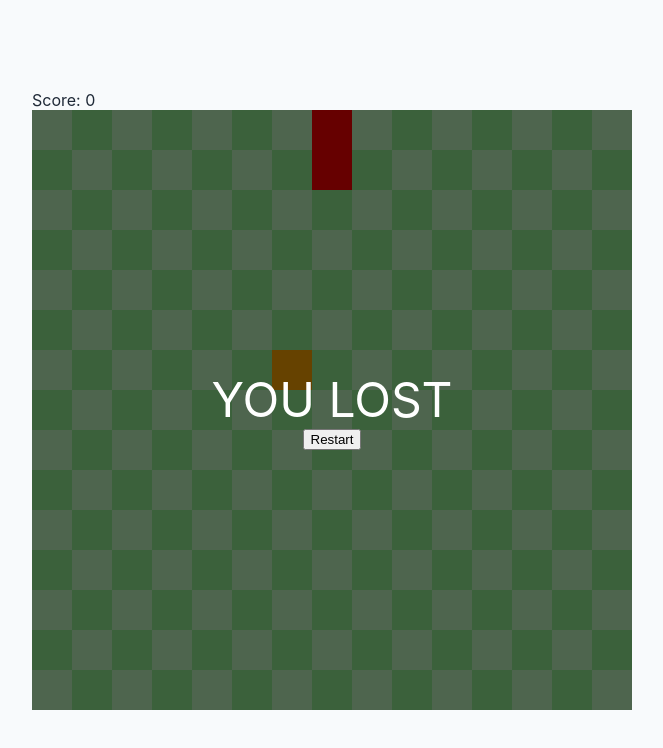
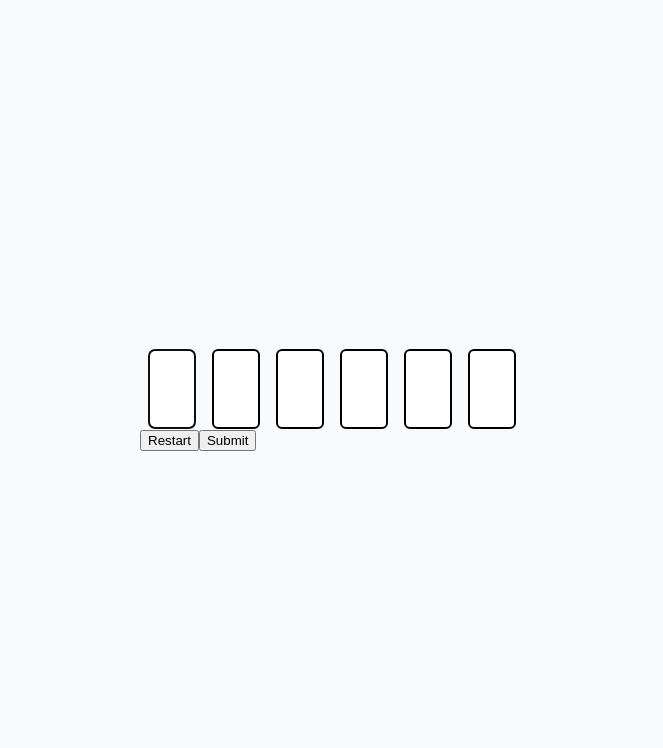
Before and after one commit to pugweather/js-internals-and-other-stuff, a React (Vite) app in the folder react-playground/: page / in a window 1280 px wide. Shown: the top 748 px of the page, without its empty margins (308-971 px from the left). Built offline with nearby package versions, Linux system fonts and the light colour scheme.

Commit message:
-one time passcode (no POST request only frontend)

```diff
--- a/react-playground/src/App.jsx
+++ b/react-playground/src/App.jsx
@@ -10,14 +10,15 @@
 // import Wordle from "./wordle/Wordle"
 // import WordleV2 from "./questions/wordle-v2/WordleV2.jsx"
 // import Matching from "./questions/matching/Matching.jsx"
-import SnakeGame from "./questions/snake/SnakeGame.jsx"
+// import SnakeGame from "./questions/snake/SnakeGame.jsx"
+import Otp from "./questions/otp/Otp.jsx"
 
 // Swap the import above to work on a different question.
 export default function App() {
 
   return (
     <div className="page">
-      <SnakeGame />
+      <Otp />
     </div>
     // <ContextReducer>
     //     <Child />
--- /dev/null
+++ b/react-playground/src/questions/otp/Otp.jsx
@@ -0,0 +1,72 @@
+import { useState, useRef, useEffect } from "react"
+import styles from "./Otp.module.css"
+import { hashKey } from "@tanstack/react-query"
+
+const NUM_INPUTS = 6
+
+export default function Otp() {
+
+    // TODO:
+
+    const [code, setCode] = useState(['','','','','',''])
+    const [focusedIdx, setFocusedIdx] = useState(0)
+    const inputRefs = useRef([])
+
+    useEffect(() => {
+        inputRefs[focusedIdx].focus()
+    }, [focusedIdx])
+
+    function handleKeydown(e, inputIdx) {
+
+        e.preventDefault()
+
+        const key = e.key
+        if (isNumber(key)) {
+            setCode(prev => prev.map((val, i) => i === inputIdx ? key : val))
+            setFocusedIdx(prev => prev >= NUM_INPUTS - 1 ? NUM_INPUTS - 1 : prev + 1)
+        } else if (key === "Backspace") {
+            setCode(prev => prev.map((val, i) => i === inputIdx ? '' : val))
+            setFocusedIdx(prev => prev <= 0 ? 0 : prev - 1)
+        }
+    }
+
+    function handleRestart() {
+        setFocusedIdx(0)
+        setCode(['','','','','',''])
+    }
+
+    function handleSubmit() {
+        e.preventDefault()
+        // Would usually make some kind of POST request
+        console.log("POST: " + code.join(' '))
+    }
+
+    function isNumber(key) {
+        return key.charCodeAt(0) >= 48 && key.charCodeAt(0) <= 57
+    }
+
+    return (
+        <form action="">
+            <div>
+                {
+                    Array.from({length: NUM_INPUTS}).map((inp, idx) =>
+                        <input
+                            key={idx}
+                            className={styles.otpInput}
+                            inputMode="numeric"
+                            maxLength={1}
+                            pattern="[0-9]"
+                            onKeyDown={(e) => handleKeydown(e, idx)}
+                            value={code[idx]}
+                            ref={el => inputRefs[idx] = el}
+                        />
+                    )
+                }
+            </div>
+            <div>
+                <button type="button" onClick={handleRestart}>Restart</button>
+                <button onClick={handleSubmit}>Submit</button>
+            </div>
+        </form>
+    )
+}
--- /dev/null
+++ b/react-playground/src/questions/otp/Otp.module.css
@@ -0,0 +1,13 @@
+.otpInput {
+  border: 2px solid black;
+  border-radius: 6px;
+  width: 3rem;
+  height: 5rem;
+  text-align: center;
+  font-size: 1.5rem;
+  margin-inline: 0.5rem;
+}
+
+form {
+
+}
```
